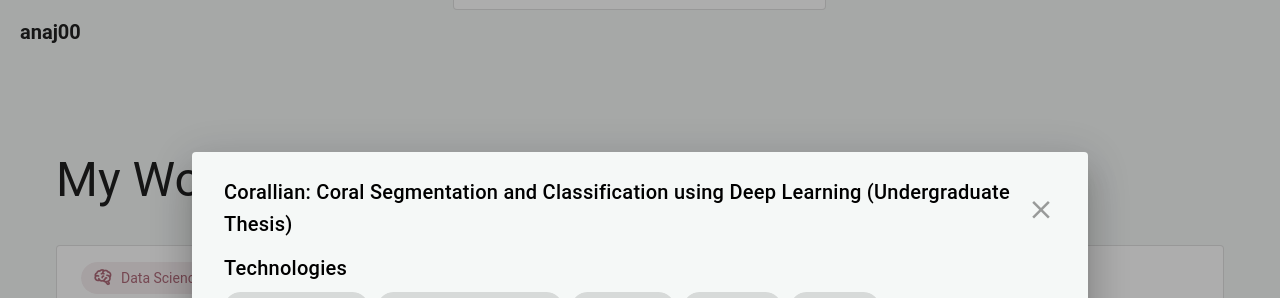
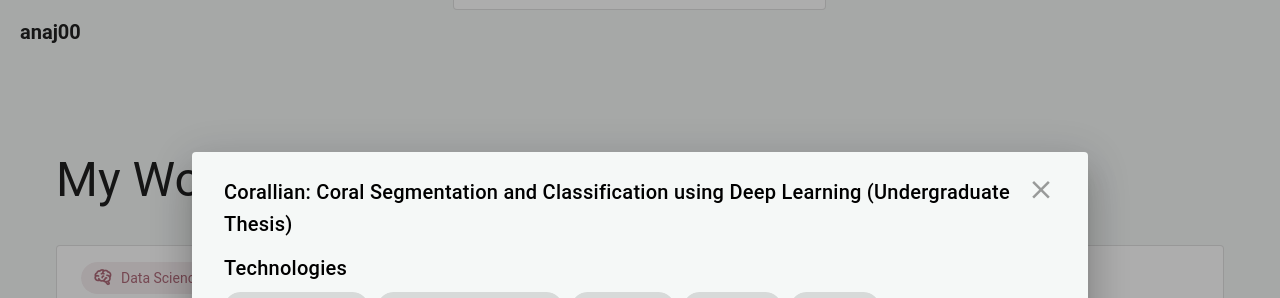
Before and after one commit to anaj00/anaj00-portfolio-v2, a Vue app in the folder anaj00-portfolio/: page / in a window 1280 px wide. Both pictures are taken after a click on the element 342 px from the left and 1735 px from the top of the page. Shown: the top 298 px of the page. Built offline with nearby package versions, Linux system fonts and the light colour scheme; a small style sheet from the web is missing.

Commit message:
chore: edited dialog fullscreen and close button

```diff
--- a/anaj00-portfolio/src/components/WorkCard.vue
+++ b/anaj00-portfolio/src/components/WorkCard.vue
@@ -35,13 +35,13 @@
   </v-card>
 
   <!-- Dialog -->
-  <v-dialog v-model="showDialog" max-width="70vw" max-height="80vh">
+  <v-dialog v-model="showDialog" :fullscreen="$vuetify.display.smAndDown" max-width="70vw" max-height="80vh">
     <v-card class="pa-4 bg-background">
-      <v-card-title class="d-flex justify-space-between align-center mb-3">
+      <v-card-title class="d-flex justify-space-between mb-3">
         <div class="text-wrap" style="white-space: normal; word-break: break-word">
           {{ title }}
         </div>
-        <a icon @click="showDialog = false" flat class="icon-hover">
+        <a icon @click="showDialog = false" flat class="icon-hover mt-n1">
           <v-icon>mdi-close</v-icon>
         </a>
       </v-card-title>
```
